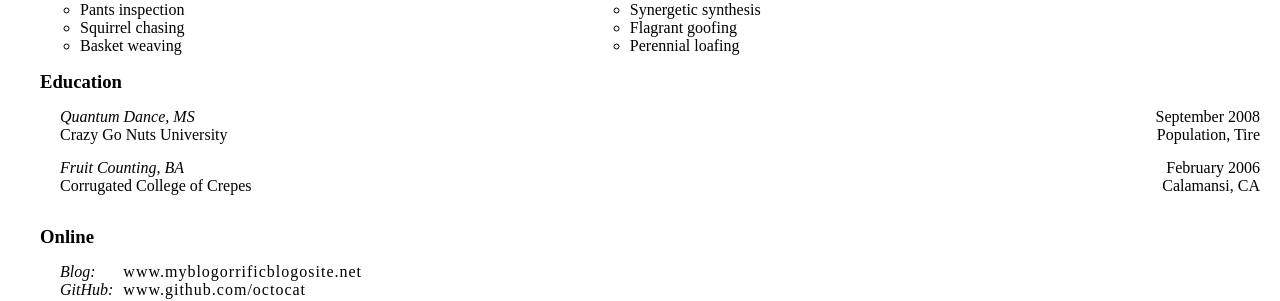
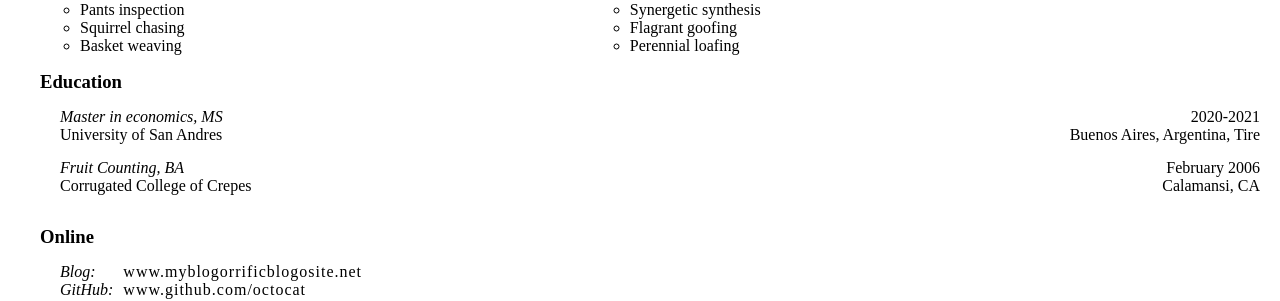
Before and after one commit to fernandezpab/fernandezpab.github.io, a Jekyll site: the page cv/index.html, which Jekyll copies as it is, in a window 1280 px wide. Shown: the part 511-812 px from the top of the page. Built offline with Jekyll 4.4.1, drawn with Linux system fonts in a browser that asks for light colours.

Commit message:
Update index.html

```diff
--- a/cv/index.html
+++ b/cv/index.html
@@ -92,12 +92,12 @@
         <h2>Education</h2>
         <div class="edtable">
             <div class="tablerow">
-                <span class="jobtitle">Quantum Dance, MS</span>
-                <span class="right">September 2008</span>
+                <span class="jobtitle">Master in economics, MS</span>
+                <span class="right"> 2020-2021</span>
             </div>
             <div class="tablerow">
-                <span>Crazy Go Nuts University</span>
-                <span class="right">Population, Tire</span>
+                <span>University of San Andres</span>
+                <span class="right">Buenos Aires, Argentina, Tire</span>
             </div>
         </div>
         <div class="edtable">
```
